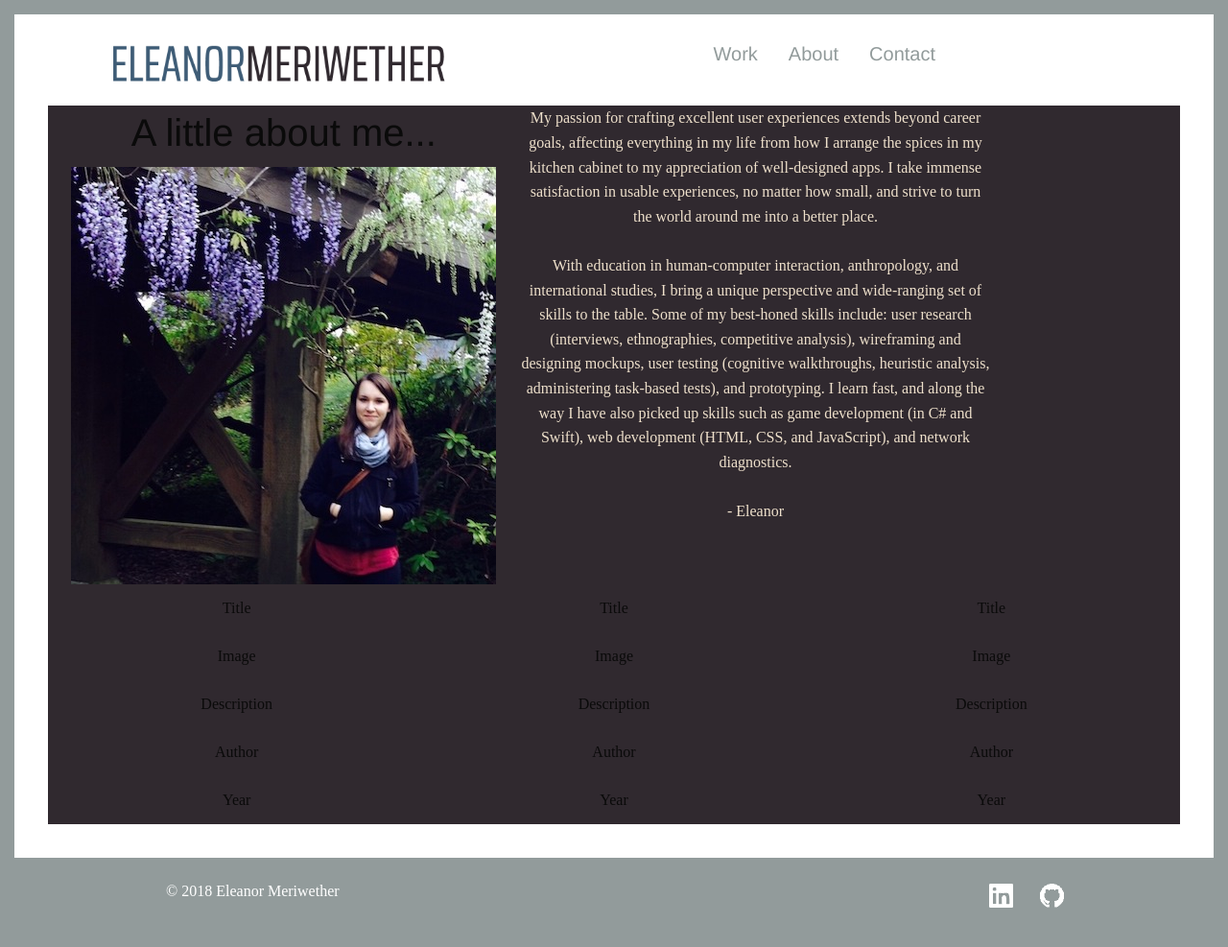
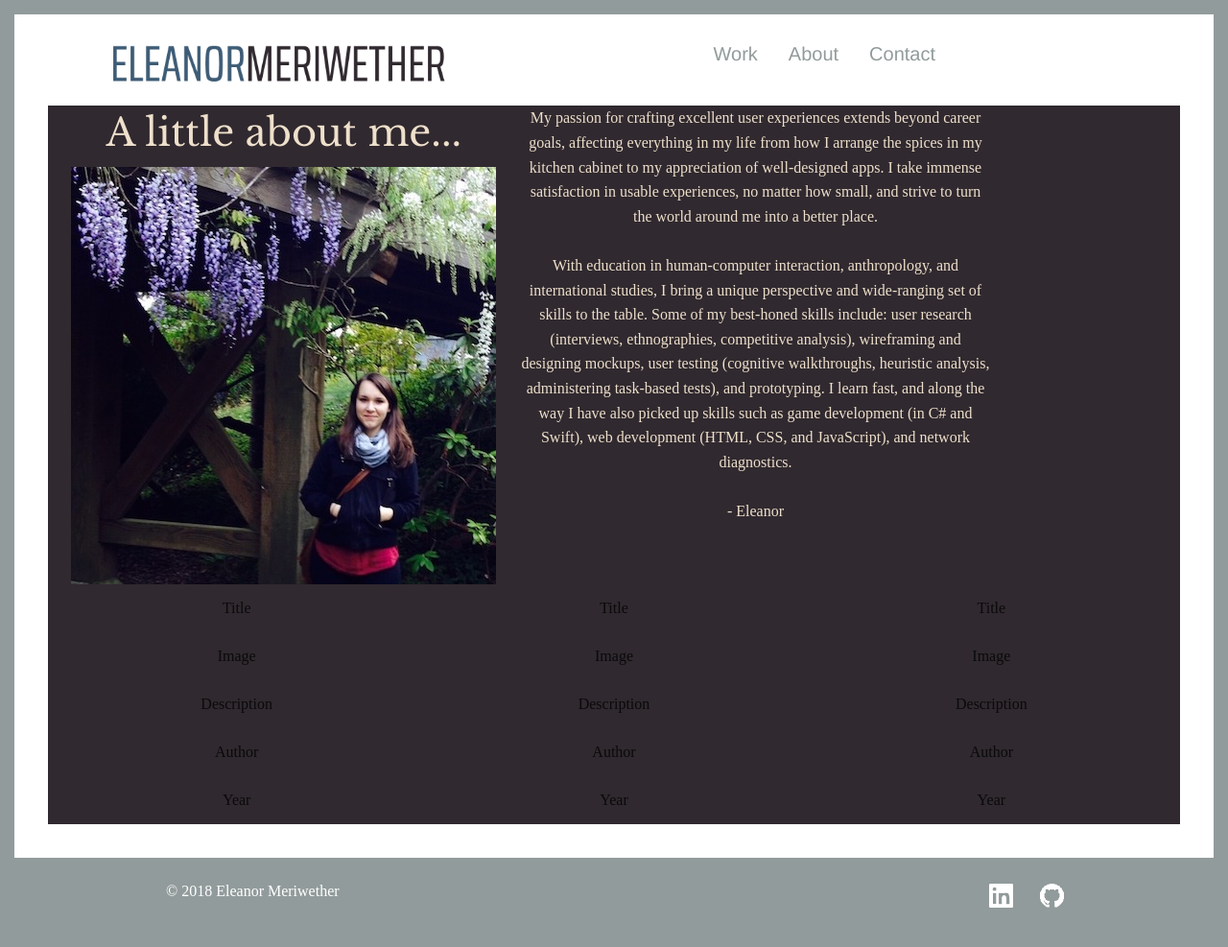
Before and after one commit to emeriwether/emeriwether.github.io, a Jekyll site: the page built from about.html, in a window 1280 px wide. Shown: the whole page at 96% size. Built offline with Jekyll 4.4.1, drawn with Linux system fonts in a browser that asks for light colours; some web fonts are replaced.

Commit message:
ct prev commit

```diff
--- a/css/home.css
+++ b/css/home.css
@@ -61,7 +61,7 @@ body {
     padding: 50px 10px 0 0;
 }
 
-#aboutMeetingImg > h2 {
+#aboutMeImg > h2 {
     font-family: "Libre Baskerville";
     color: #eee0cb;
 }
```
